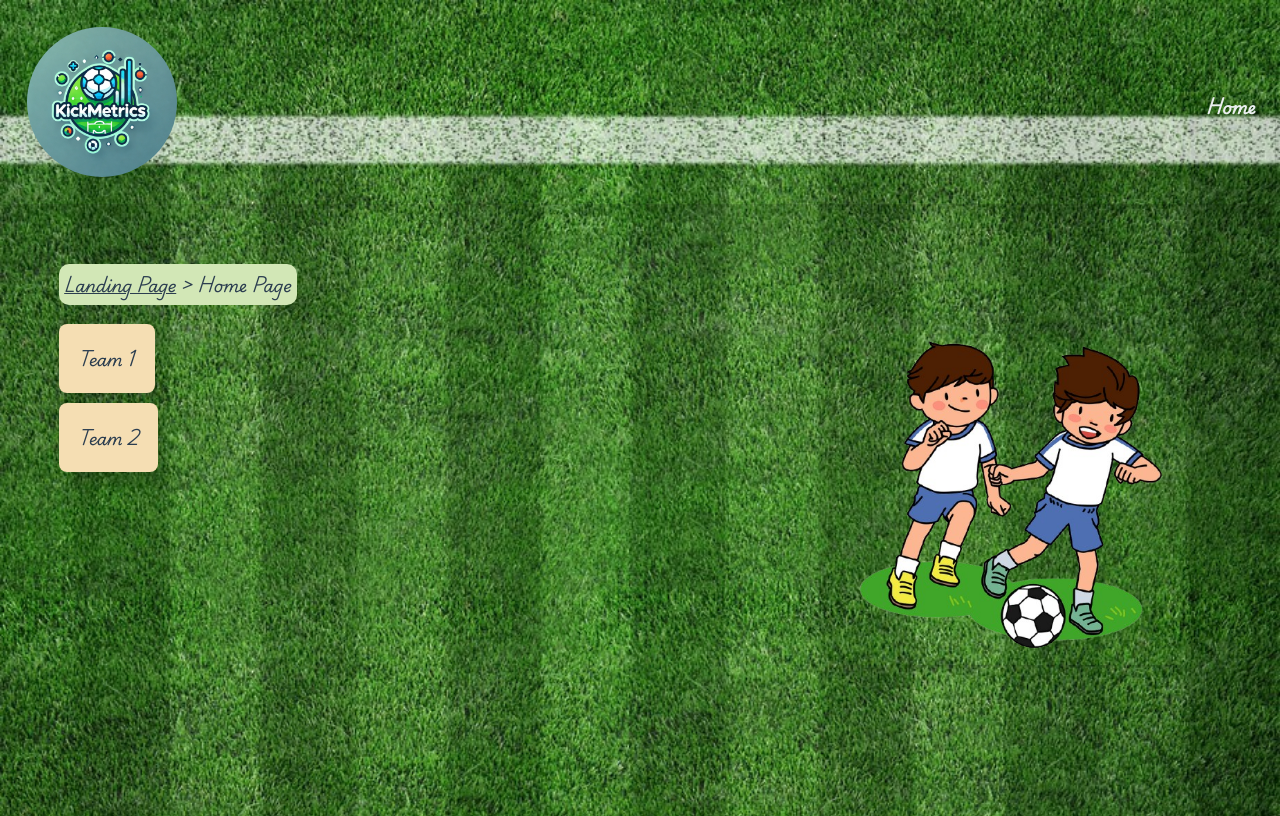
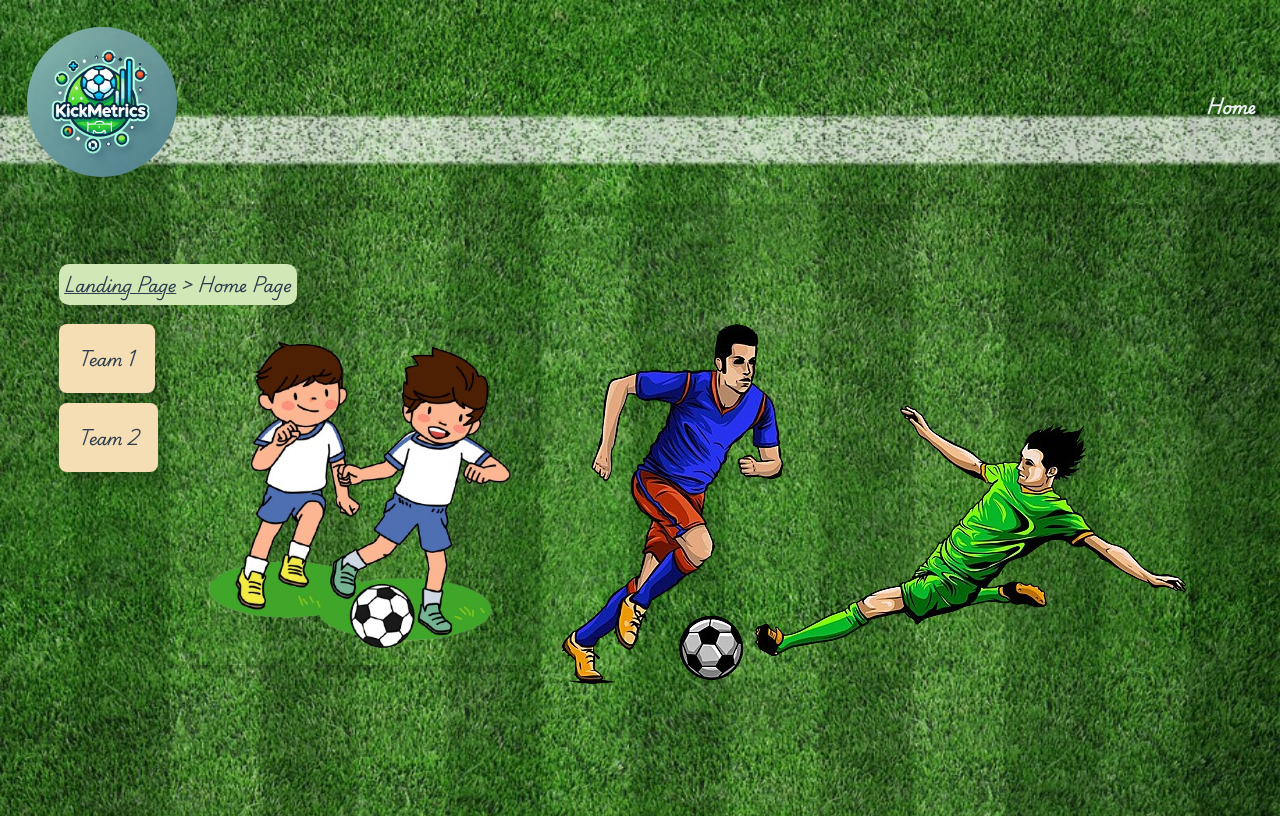
Before and after one commit to sameersingh22/kick-metrics, a React (Vite) app: page /home in a window 1280 px wide. Built offline with nearby package versions, Linux system fonts and the light colour scheme; no server answers.

Commit message:
Added another image for HomePage

```diff
--- a/src/pages/HomePage/HomePage.jsx
+++ b/src/pages/HomePage/HomePage.jsx
@@ -2,6 +2,7 @@ import React from "react";
 import { Link } from "react-router-dom";
 import './HomePage.scss';
 import SoccerTeam from '../../assets/images/soccer-team.png';
+import SoccerTeam2 from '../../assets/images/soccer-team3.png';
 
 function HomePage() {
     return (
@@ -19,6 +20,7 @@ function HomePage() {
                     </div>
                 </div>
                 <img src={SoccerTeam} alt="Soccer Team" className="home-page__image" />
+                <img src={SoccerTeam2} alt="Soccer Team"/>
             </div>
         </div>
     );
```
Also changed, not shown: src/assets/images/soccer-team2.png (deleted), src/assets/images/soccer-team3.png (added).
